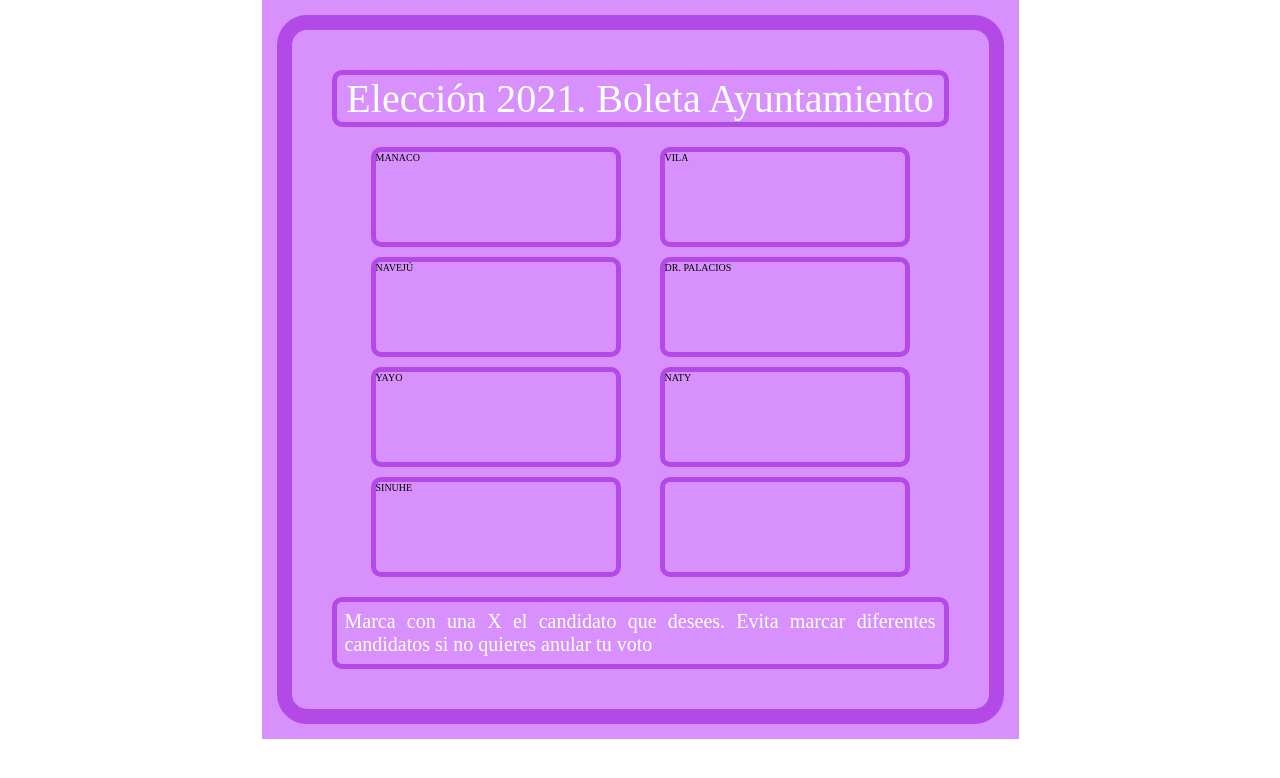
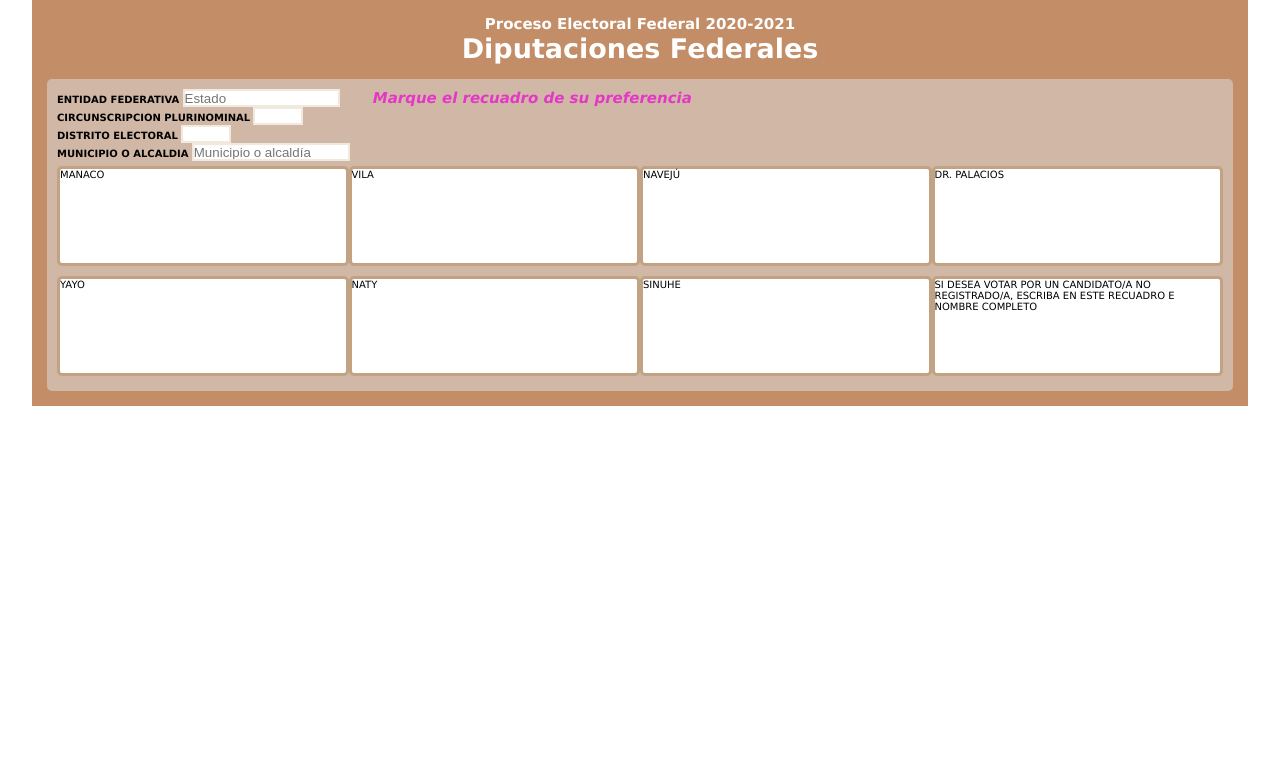
Before and after one commit to Checorzo/BoletaElectoral.io, a plain HTML site: page index.html in a window 1280 px wide. Drawn offline with Linux system fonts and the light colour scheme.

Commit message:
Se implemento patron de maquetacón mostly fluid en el proyecto

```diff
--- a/index.html
+++ b/index.html
@@ -9,10 +9,44 @@
 </head>
 <body>
     <main>
+        <div class="cabecera">
+            <p>Proceso Electoral Federal 2020-2021
+                <br>
+                <span>Diputaciones Federales</span>
+        </p>
+        </div>
         <div class="borde">
-            <div class="cabecera">
-                <p>Elección 2021.    Boleta Ayuntamiento</p>
-            </div>
+            <form action=" ">
+                <label for="EF">
+                    <span>ENTIDAD FEDERATIVA</span>
+                    <input list="Estado" id="entidad-federativa" class="entidadFederativa" placeholder="Estado">
+                    <datalist id="Estado">
+                        <option value="Aguascaliente"></option>
+                        <option value="Chiapas"></option>
+                        <option value="Campeche"></option>
+                    </datalist>
+                </input>
+                </label>
+                <label for="CP">
+                    <span>CIRCUNSCRIPCION PLURINOMINAL</span>
+                    <input type="number" id="circunscripcion-plurinominal" class="circunscripcion"></input>
+                </label>
+                <label for="DE">
+                    <span>DISTRITO ELECTORAL</span>
+                    <input type="number" id="distrito-electoral" class="distrito"></input>
+                </label>
+                <label for="MA">
+                    <span>MUNICIPIO O ALCALDIA</span>
+                    <input list="Municipio" id="circunscripcion-plurinominal" placeholder="Municipio o alcaldía">
+                    <datalist id="Municipio">
+                        <option value="Tuxtla"></option>
+                        <option value="Tonalá"></option>
+                        <option value="Tapachula"></option>
+                    </datalist>
+                </input>
+                </label>
+            </form>
+            <p class="indicaciones">Marque el recuadro de su preferencia</p>
             <section class="boletas">
                 <article class="candidato">
                     <figure>
@@ -56,17 +90,11 @@
                         <img src="#" alt="">
                     </figure>
                 </article>
-                <article class="candidato">
-                    <figure>
-
-                        <img src="#" alt="">
-                    </figure>
+                <article class="candidato candidaturaNoRegistrada">
+                    <p>SI DESEA VOTAR POR UN CANDIDATO/A NO REGISTRADO/A,
+                        ESCRIBA EN ESTE RECUADRO E NOMBRE COMPLETO</p>
                 </article>
             </section>
-            <div class="sugerencia">
-                <p>Marca con una X el candidato que desees. Evita
-                marcar diferentes candidatos si no quieres anular tu voto</p>
-            </div>
         </div>
     </main>
 </body>
--- a/styles.css
+++ b/styles.css
@@ -12,34 +12,69 @@ body{
     justify-content: space-evenly;
 }
 main{
-    width: 70vw;
-    min-width: 360px;
-    max-width: 757px;
+    width: 95vw;
+    min-width: 300px;
     display: flex;
     flex-flow: row wrap;
     justify-content: space-evenly;
-    background-color: rgb(216, 144, 252);
+    background-color: #c28d67;
     padding: 15px;
+    font-family:Verdana, Geneva, Tahoma, sans-serif;
 }
 main .borde{
-    width: 100vw;
-    min-width: 315px;
-    max-width: 757px;
-    background-color: rgb(216, 144, 252);
-    padding: 4rem;
-    border: 15px solid rgb(179, 74, 231);
-    border-radius: 30px;
+    width: 95vw;
+    min-width: 300px;
+    background-color: #d1b8a6;
+    padding: 1rem;
+    /* border: 15px solid rgb(179, 74, 231);*/
+    border-radius: 5px;
     display: flex;
-    flex-flow: column wrap;
+    flex-flow: row wrap;
+}
+/* main .borde form{
+    display: flex;
+    flex-wrap: wrap;
+    flex-flow: row;
+} */
+main .borde form label{
+ display: block;
+}
+main .borde form label input{
+    border: 2px solid #f1e9de;
+    height: 18px;
+}
+main .borde form label span{
+    font-weight: bolder;
+    text-align: center;
+}
+main .borde form .circunscripcion,
+main .borde form .distrito{
+    width: 50px;
+}
+main .borde input, main .borde span{
+    width: 50%;
+}
+.indicaciones{
+    font-size: 1.5rem;
+    color: rgb(228, 55, 199);
+    font-weight: bolder;
+    font-style: italic;
+    text-align: center;
 }
 .cabecera{
-    border: 5px solid rgb(179, 74, 231);
-    border-radius: 10px;
-    margin-bottom: 15px;;
+    /* border: 5px solid rgb(179, 74, 231);
+    border-radius: 10px; */
+    margin-bottom: 15px;
 }
 .cabecera p{
-    font-size: 4rem;
+    font-size: 1.5rem;
     color:white;
+    text-align: center;
+    font-weight: bolder;
+}
+.cabecera p span{
+    font-size: 2.7rem;
+    font-weight: bolder;
     text-align: center;
 }
 .boletas{
@@ -48,26 +83,28 @@ main .borde{
     justify-content: space-evenly;
 }
 .boletas .candidato{
-    width: 28rem;
-    min-width: 30px;
-    max-width: 250px;
+    width: 25%;
+    min-width: 280px;
     height: 10rem;
-    border: 5px solid rgb(179, 74, 231);
-    border-radius: 10px;
+    background-color: white;
+    border: 3px solid #c1a282;
+    border-radius: 5px;
     align-self: flex-start;
     flex: 1 1 auto;
     margin: 5px 0;
 
 }
 .borde .sugerencia{
-    border: 5px solid rgb(179, 74, 231);
-    border-radius: 10px;
+    border: 3px solid #c28d67;
+    border-radius: 3px;
+    background-color: white;
     margin-top: 15px;
+    height: 50px;
     position: relative;
     padding: 8px;
 }
 .borde .sugerencia p{
-    font-size: 2rem;
+    font-size: 0.5rem;
     text-align: justify;
-    color: white;
+    color: black;
 }
```
